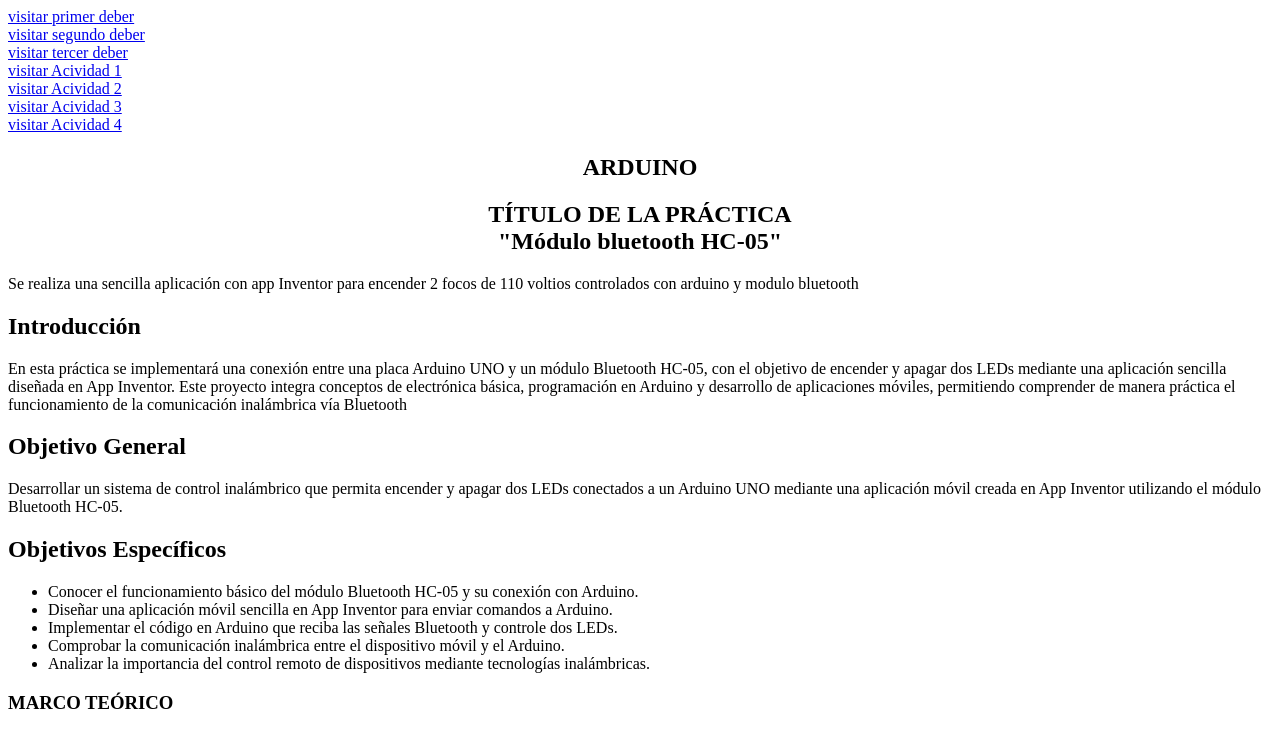
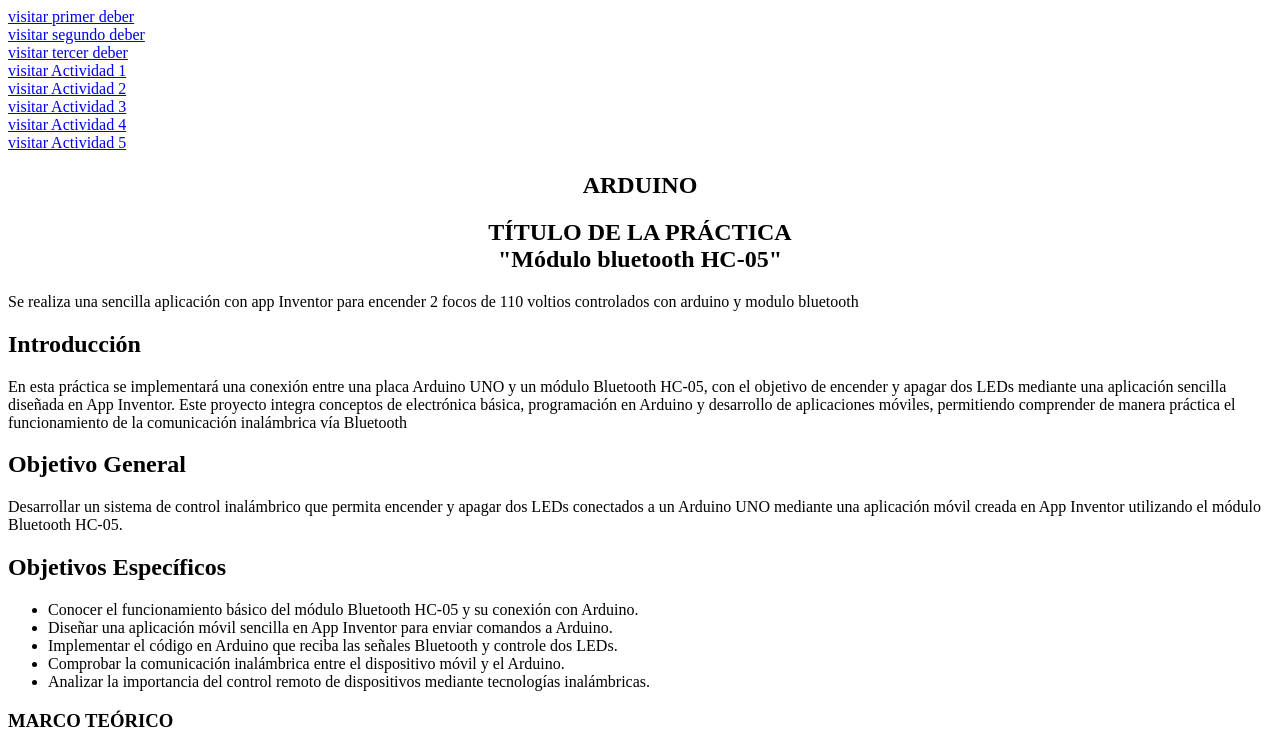
Before and after one commit to fabricioquillupangui1/actividad6Thinkercad, a plain HTML site: page index.html in a window 1280 px wide. Shown: the top 730 px of the page. Drawn offline with Linux system fonts and the light colour scheme.

Commit message:
Update index.html

```diff
--- a/index.html
+++ b/index.html
@@ -23,13 +23,14 @@
     <title>Práctica arduino,lcd y teclado 4x4</title>
 </head>
 <body>
-    <a href="index.html">visitar primer deber</a><br>
-<a href="segundoDeber.html">visitar segundo deber</a><br>
-    <a href="tercerDeber.html">visitar tercer deber</a><br>
-     <a href="actividad1Thinkercad.html">visitar Acividad 1</a><br>
-     <a href="actividad2Thinkercad.html">visitar Acividad 2</a><br>
-     <a href="actividad3Thinkercad.html">visitar Acividad 3</a><br>
-     <a href="actividad3Thinkercad.html">visitar Acividad 4</a><br>
+   <a href="https://fabricioquillupangui1.github.io/prueba1/">visitar primer deber</a><br>
+    <a href="https://fabricioquillupangui1.github.io/circuitos_serie_paralelo/">visitar segundo deber</a><br>
+      <a href="https://fabricioquillupangui1.github.io/Sistema_de_representaci-n_de_la_informacion/">visitar tercer deber</a><br>
+    <a href="https://fabricioquillupangui1.github.io/actividad1Thinkercad/">visitar Actividad 1</a><br>
+     <a href="https://fabricioquillupangui1.github.io/actividad2Thinkercad/">visitar Actividad 2</a><br>
+    <a href="https://fabricioquillupangui1.github.io/actividad3Thinkercad/">visitar Actividad 3</a><br>
+     <a href="https://fabricioquillupangui1.github.io/actividad4Thinkercad/">visitar Actividad 4</a><br>
+      <a href="https://fabricioquillupangui1.github.io/actividad5Thinkercad/">visitar Actividad 5</a>
 
     <h2 align="center">ARDUINO</h2>
 
```
